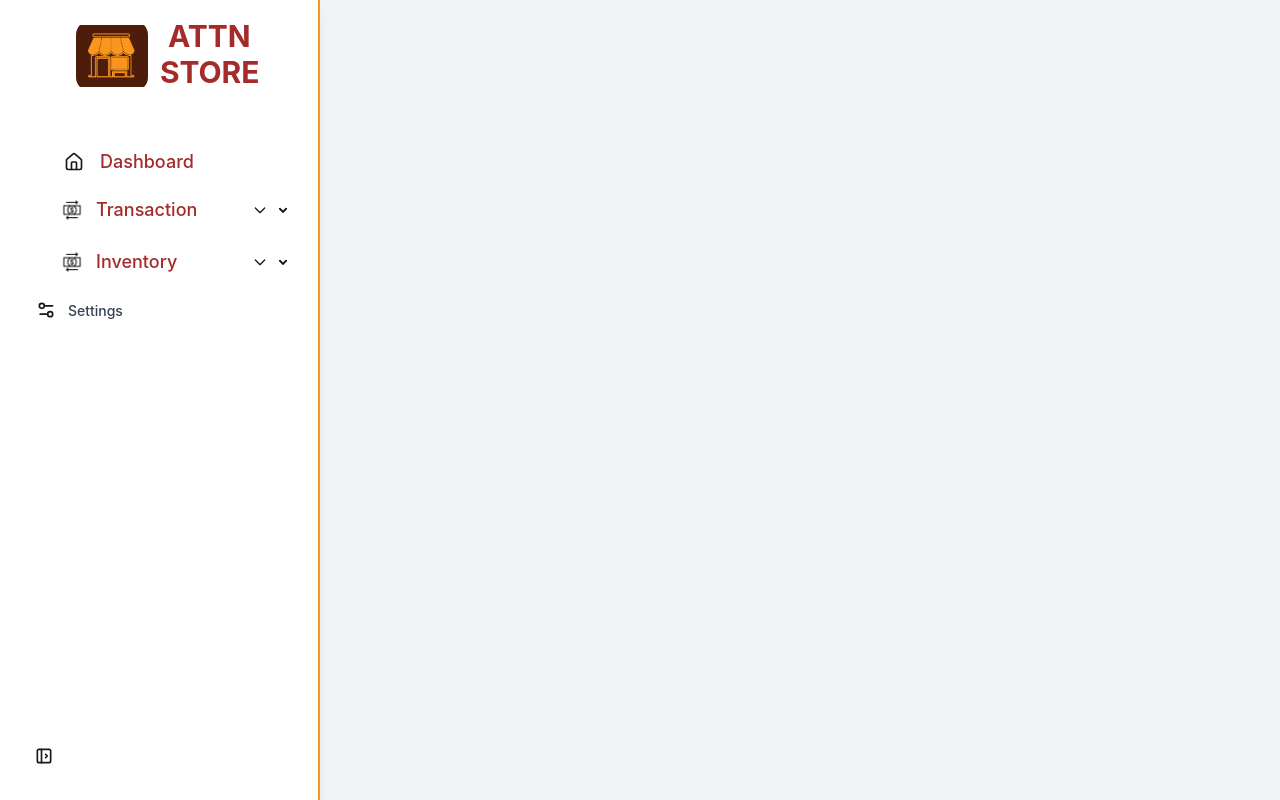
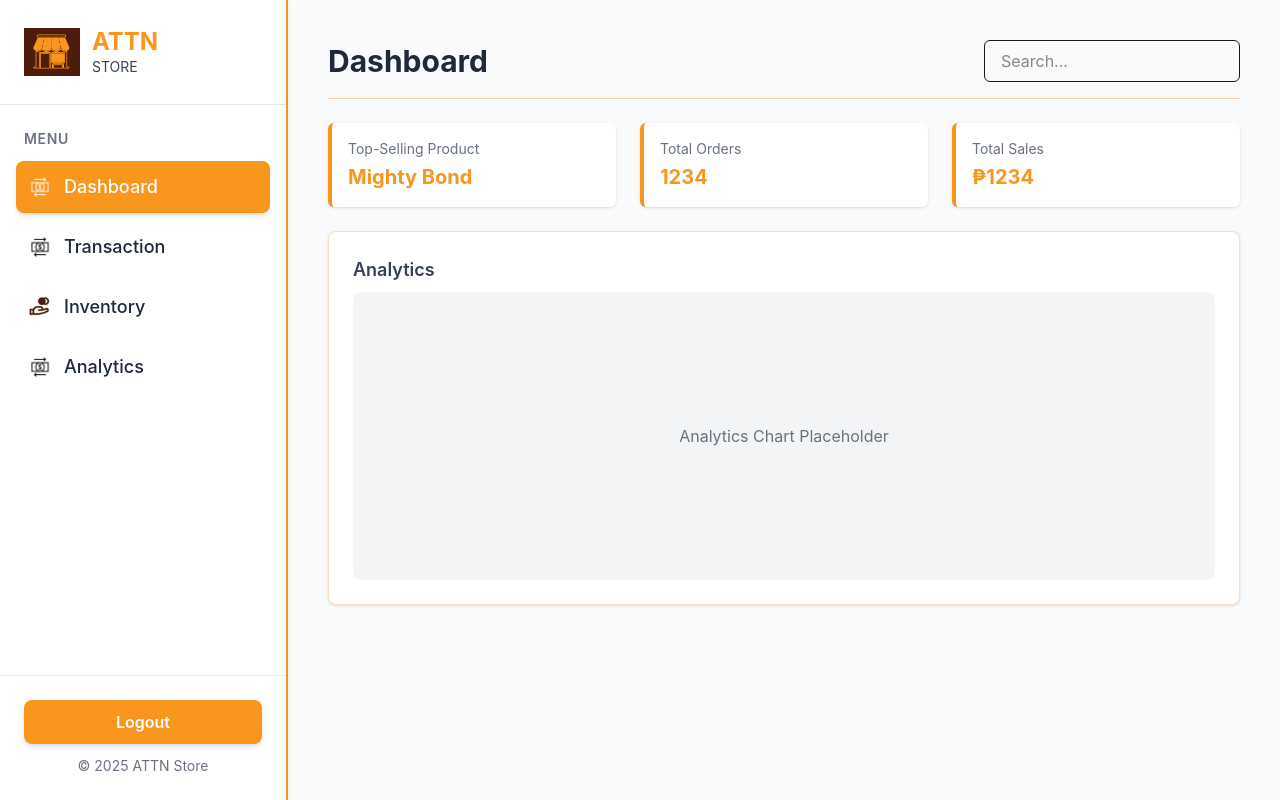
Before and after one commit to Hiyori631/ATTN-Store, a React (Vite) app in the folder ATTN_React/: page / in a window 1280 px wide. Built offline with nearby package versions, Linux system fonts and the light colour scheme; no server answers.

Commit message:
Responsive Sidebar And App jsx

```diff
--- a/ATTN_React/src/App.jsx
+++ b/ATTN_React/src/App.jsx
@@ -1,47 +1,77 @@
 import { useState, useEffect } from "react";
-import Navbars from "./components/Navbar";
-import MyImage from "./assets/images/BG-Hero.jpg";
+import Navbar from "./components/Sidebar";
 import "./App.css";
 
 function App() {
-  const [message, setMessage] = useState("Loading message...");
+  const [message, setMessage] = useState("Loading...");
 
   useEffect(() => {
-  fetch("http://127.0.0.1:8000/ATTN_Backend/web_desc/")
-    .then((response) => {
-      if (!response.ok) {
-        throw new Error("Network response was not ok");
-      }
-      return response.json();
-    })
-    .then((data) => {
-      // Access the "recipes" key instead of "message"
-      setMessage(JSON.stringify(data.recipes, null, 2));
-    })
-    .catch((error) => {
-      console.error("Error fetching data:", error);
-      setMessage("Failed to load recipes.");
-    });
-}, []);
-
+    fetch("http://127.0.0.1:8000/ATTN_Backend/web_desc/")
+      .then((res) => {
+        if (!res.ok) throw new Error("Network error");
+        return res.json();
+      })
+      .then((data) => setMessage(JSON.stringify(data.recipes, null, 2)))
+      .catch(() => setMessage("Failed to load recipes."));
+  }, []);
 
   return (
-    <div className="min-h-screen flex flex-col bg-gray-100">
+    <div className="flex flex-col lg:flex-row bg-gray-50 min-h-screen">
+      {/* Sidebar */}
+      <Navbar />
 
+      {/* Main Content */}
+      <main
+        className="
+          flex-1
+          p-6 sm:p-8 lg:p-10
+          mt-16 lg:mt-0  /* adds top margin for mobile header */
+          transition-all duration-300
+          lg:ml-72       /* space for sidebar on large screens */
+        "
+      >
+        <div className="flex flex-col gap-6">
+          {/* Header */}
+          <div className="flex flex-col sm:flex-row sm:justify-between sm:items-center border-b border-[#F8961E]/40 pb-4 gap-3">
+            <h1 className="text-2xl sm:text-3xl font-bold text-gray-800">
+              Dashboard
+            </h1>
+            <input
+              type="text"
+              placeholder="Search..."
+              className="border rounded-md px-4 py-2 w-full sm:w-64 focus:outline-none focus:ring-2 focus:ring-[#F8961E]"
+            />
+          </div>
 
-      {/* Main content should expand to fill the rest of the page */}
-      <main className="flex flex-1">
-  {/* ✅ Sidebar (left side) */}
-    <Navbars />
+          {/* Stats Cards */}
+          <div className="grid grid-cols-1 sm:grid-cols-2 lg:grid-cols-3 gap-6">
+            <div className="bg-white border-l-4 border-[#F8961E] p-4 rounded-md shadow-sm">
+              <p className="text-sm text-gray-500">Top-Selling Product</p>
+              <h2 className="text-xl font-bold text-[#F8961E] mt-1">
+                Mighty Bond
+              </h2>
+            </div>
+            <div className="bg-white border-l-4 border-[#F8961E] p-4 rounded-md shadow-sm">
+              <p className="text-sm text-gray-500">Total Orders</p>
+              <h2 className="text-xl font-bold text-[#F8961E] mt-1">1234</h2>
+            </div>
+            <div className="bg-white border-l-4 border-[#F8961E] p-4 rounded-md shadow-sm">
+              <p className="text-sm text-gray-500">Total Sales</p>
+              <h2 className="text-xl font-bold text-[#F8961E] mt-1">₱1234</h2>
+            </div>
+          </div>
 
-
-  {/* ✅ Main Content (right side) */}
-  <div className="flex-1 flex flex-col items-center justify-center text-center">
-
-  </div>
-</main>
-
-
+          {/* Analytics Box */}
+          <div className="bg-white border border-[#F8961E]/30 rounded-lg p-6 shadow-sm">
+            <h2 className="text-lg font-semibold text-gray-700 mb-2">
+              Analytics
+            </h2>
+            <div className="w-full h-60 sm:h-72 bg-gray-100 rounded-lg flex items-center justify-center text-gray-500 text-sm sm:text-base">
+              Analytics Chart Placeholder
+            </div>
+          </div>
+        </div>
+      </main>
     </div>
   );
 }
--- /dev/null
+++ b/ATTN_React/src/components/Sidebar.jsx
@@ -0,0 +1,107 @@
+import React, { useState } from "react";
+import logo from "../assets/images/Your paragraph text.png";
+import transactionIcon from "../assets/images/1341083-200.png";
+import inventoryIcon from "../assets/images/Untitled design.png";
+import analyticsIcon from "../assets/images/1341083-200.png";
+import dashboardIcon from "../assets/images/1341083-200.png";
+import { Menu, X } from "lucide-react"; // optional icons for hamburger
+
+function Navbar() {
+  const [active, setActive] = useState("Dashboard");
+  const [isOpen, setIsOpen] = useState(false); // for mobile toggle
+
+  const menuItems = [
+    { name: "Dashboard", icon: dashboardIcon },
+    { name: "Transaction", icon: transactionIcon },
+    { name: "Inventory", icon: inventoryIcon },
+    { name: "Analytics", icon: analyticsIcon },
+  ];
+
+  return (
+    <>
+      {/* Mobile Header */}
+      <div className="lg:hidden flex items-center justify-between p-4 bg-white border-b border-gray-200 shadow-md fixed top-0 left-0 w-full z-50">
+        <div className="flex items-center gap-3">
+          <img src={logo} alt="ATTN Logo" className="w-10 h-10 object-contain" />
+          <h1 className="text-xl font-bold text-[#F8961E]">ATTN</h1>
+        </div>
+        <button onClick={() => setIsOpen(!isOpen)} className="text-[#F8961E]">
+          {isOpen ? <X size={28} /> : <Menu size={28} />}
+        </button>
+      </div>
+
+      {/* Sidebar */}
+      <aside
+        className={`fixed top-0 left-0 h-screen w-72 bg-white border-r-2 border-[#F8961E] flex flex-col justify-between shadow-md transform transition-transform duration-300 z-40
+        ${isOpen ? "translate-x-0" : "-translate-x-full"}
+        lg:translate-x-0`}
+      >
+        {/* Top Logo Section */}
+        <div className="pt-20 lg:pt-0">
+          <div className="hidden lg:flex items-center gap-3 p-6 border-b border-gray-200">
+            <img src={logo} alt="ATTN Logo" className="w-14 h-14 object-contain" />
+            <div>
+              <h1 className="text-2xl font-bold text-[#F8961E] leading-tight">
+                ATTN
+              </h1>
+              <p className="text-gray-700 text-sm">STORE</p>
+            </div>
+          </div>
+
+          {/* Menu Title */}
+          <p className="px-6 mt-6 text-sm text-gray-500 font-semibold tracking-wider">
+            MENU
+          </p>
+
+          {/* Menu Items */}
+          <ul className="mt-3 space-y-2 px-4">
+            {menuItems.map((item) => (
+              <li key={item.name}>
+                <button
+                  onClick={() => {
+                    setActive(item.name);
+                    setIsOpen(false); // auto-close on mobile
+                  }}
+                  className={`w-full flex items-center gap-3 p-3 rounded-lg transition-all duration-200 text-left ${
+                    active === item.name
+                      ? "bg-[#F8961E] text-white shadow-md"
+                      : "hover:bg-[#F8961E]/10 text-gray-800"
+                  }`}
+                >
+                  <img
+                    src={item.icon}
+                    alt={item.name}
+                    className={`w-6 h-6 ${
+                      active === item.name ? "filter brightness-0 invert" : ""
+                    }`}
+                  />
+                  <span className="font-medium text-lg">{item.name}</span>
+                </button>
+              </li>
+            ))}
+          </ul>
+        </div>
+
+        {/* Logout Button */}
+        <div className="p-6 border-t border-gray-200">
+          <button className="w-full bg-[#F8961E] hover:bg-[#e57e0c] text-white font-semibold py-2.5 rounded-lg shadow-md transition">
+            Logout
+          </button>
+          <p className="text-center text-sm text-gray-500 mt-3">
+            © 2025 ATTN Store
+          </p>
+        </div>
+      </aside>
+
+      {/* Overlay for mobile */}
+      {isOpen && (
+        <div
+          className="fixed inset-0"
+          onClick={() => setIsOpen(false)}
+        ></div>
+      )}
+    </>
+  );
+}
+
+export default Navbar;
```
